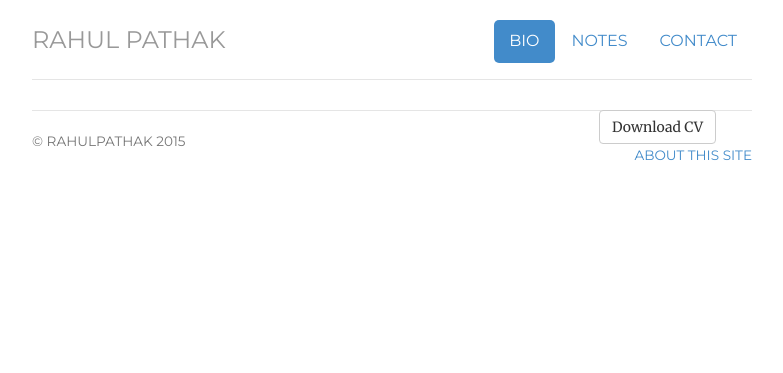
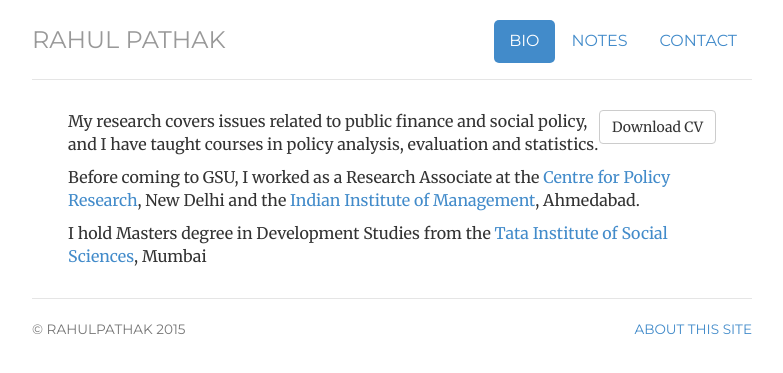
Before and after one commit to pathak-rahul/pathak-rahul.github.io, a Jekyll site: the page built from bio/index.html, in a window 1280 px wide. Shown: the top 373 px of the page, without its empty margins (248-1031 px from the left). Built offline with Jekyll 4.4.1, drawn with Linux system fonts in a browser that asks for light colours.

Commit message:
Update index.html

```diff
--- a/bio/index.html
+++ b/bio/index.html
@@ -11,4 +11,11 @@
 <div class="cv">
 	<a href="/files/rpathak-cv.pdf" class="btn btn-default pull-right" title="Download CV as PDF">Download CV</a>
 
+	<p> My research covers issues related to public finance and social policy, and I have taught courses in policy analysis, evaluation and statistics. </p>
+
+	<p>Before coming to GSU, I worked as a Research Associate at the <a href="http://www.cprindia.org/"> Centre for Policy Research</a>, New Delhi and the <a href="http://www.iimahd.ernet.in/"> Indian Institute of Management</a>, Ahmedabad.</span></p>
+
+	<p>I hold Masters degree in Development Studies from the <a href="http://tiss.edu//"> Tata Institute of Social Sciences</a>, Mumbai </p>
+
+
 </div>
```
